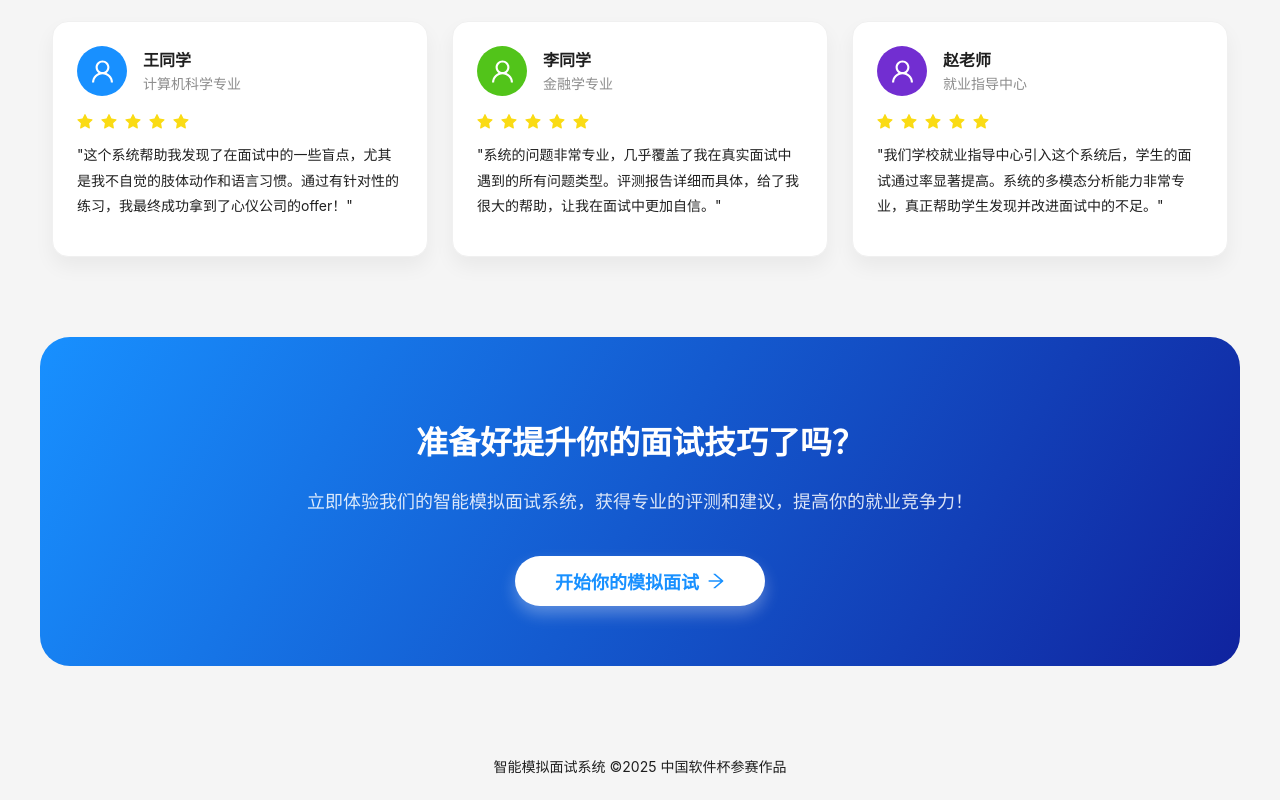
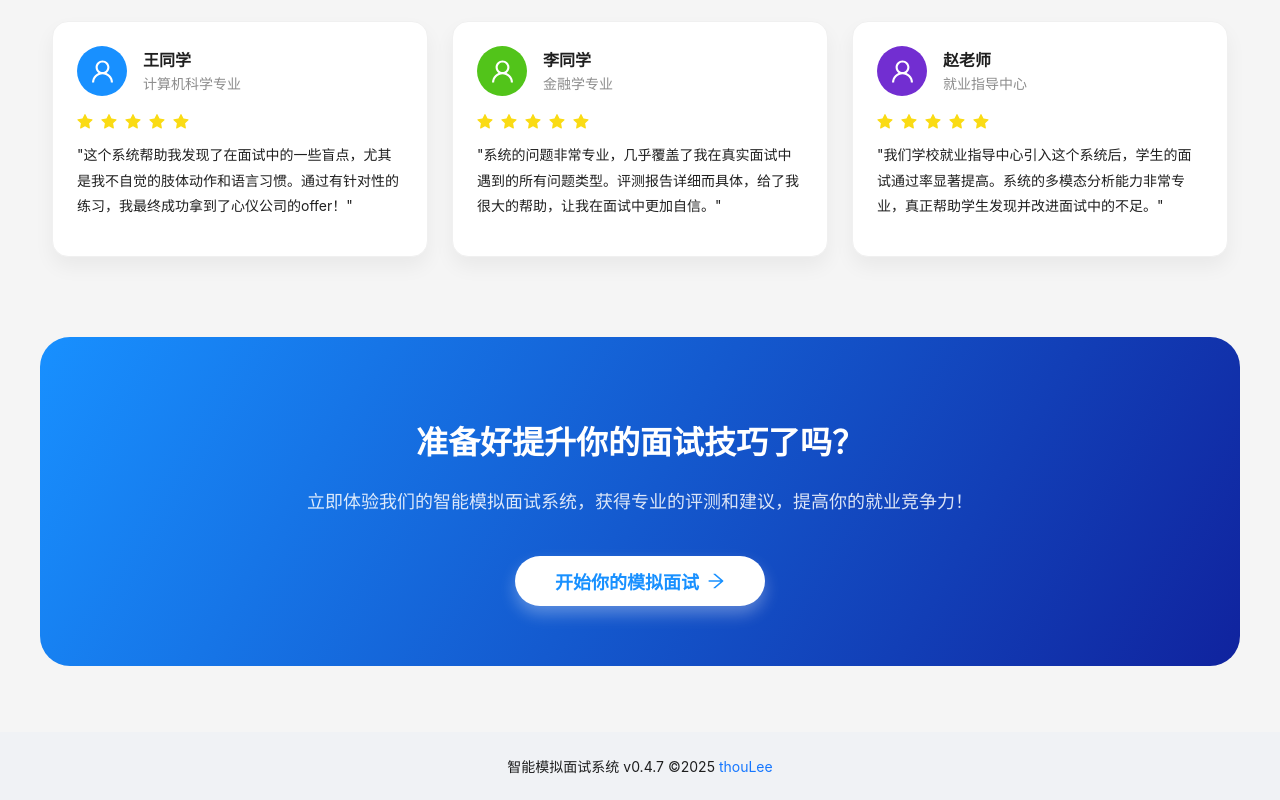
Before and after one commit to thoulee21/interview-ai, a Next.js app in the folder frontend/: page / in a window 1280 px wide. Shown: the part 2552-3352 px from the top of the page. Built offline with nearby package versions, Linux system fonts and the light colour scheme; no server answers; what @ant-design/nextjs-registry would draw is missing.

Commit message:
feat(layout): 添加版本号和作者信息至页脚，优化布局组件

```diff
--- a/frontend/src/components/layout/AppLayout.tsx
+++ b/frontend/src/components/layout/AppLayout.tsx
@@ -1,10 +1,12 @@
 "use client";
 
+import pkg from "@/../package.json";
 import AppHeader from "@/components/layout/AppHeader";
 import { AntdRegistry } from "@ant-design/nextjs-registry";
 import "@ant-design/v5-patch-for-react-19";
 import { Layout } from "antd";
-import React from "react";
+import Link from "next/link";
+import React, { useMemo } from "react";
 
 export default function RootLayout({
   children,
@@ -12,6 +14,12 @@ export default function RootLayout({
   children: React.ReactNode;
 }>) {
   const { Footer } = Layout;
+
+  const year = useMemo(() => new Date().getFullYear(), []);
+
+  const [version, author] = useMemo(() => {
+    return [pkg.version, pkg.author];
+  }, []);
 
   return (
     <AntdRegistry>
@@ -34,9 +42,13 @@ export default function RootLayout({
           style={{
             textAlign: "center",
             marginTop: "6px",
+            backgroundColor: "#f0f2f5",
           }}
         >
-          智能模拟面试系统 ©{new Date().getFullYear()} 中国软件杯参赛作品
+          智能模拟面试系统 v{version} ©{year}{" "}
+          <Link href={author.url} target="_blank" rel="noopener noreferrer">
+            {author.name}
+          </Link>
         </Footer>
       </Layout>
     </AntdRegistry>
```
